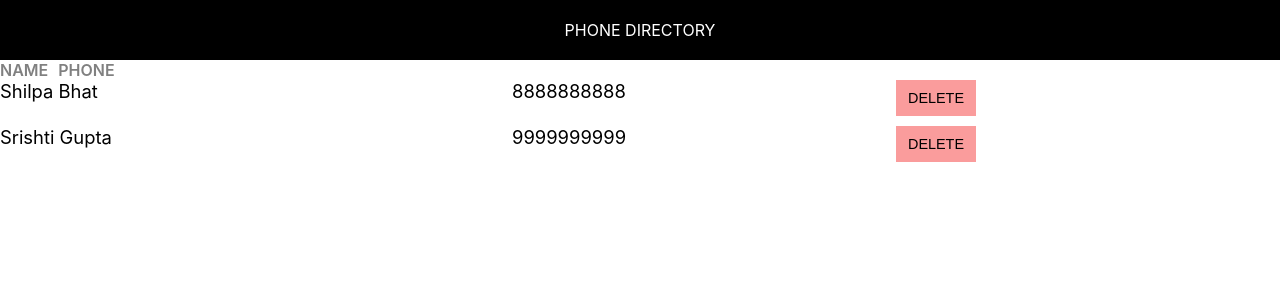
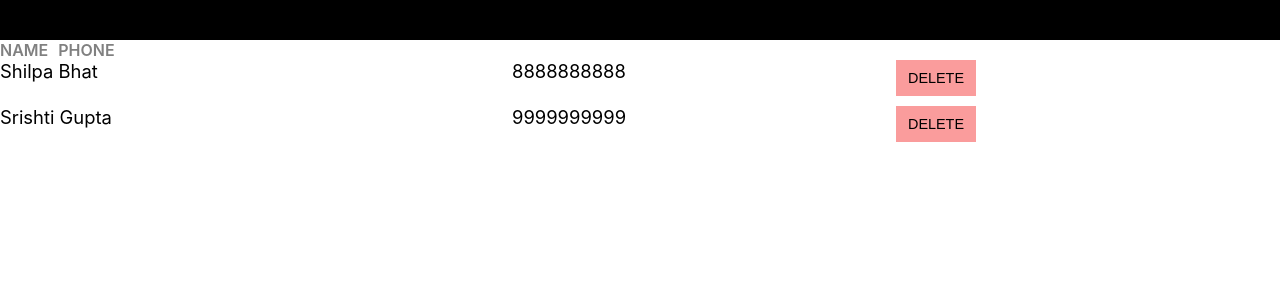
Before and after one commit to shreya0181/phone-directory, a React (Create React App) app: page / in a window 1280 px wide. Shown: the top 300 px of the page. Built offline with nearby package versions, Linux system fonts and the light colour scheme.

Commit message:
Props: Passed 'heading' to Header component as props

```diff
--- a/src/Header.js
+++ b/src/Header.js
@@ -1,8 +1,8 @@
 import React from "react";
 import "./Header.css";
 
-const Header = function() {
-  return <div className="header">Phone Directory</div>;
+const Header = function(props) {
+  return <div className="header"> {props.heading}</div>;
 };
 
 export default Header;
```
